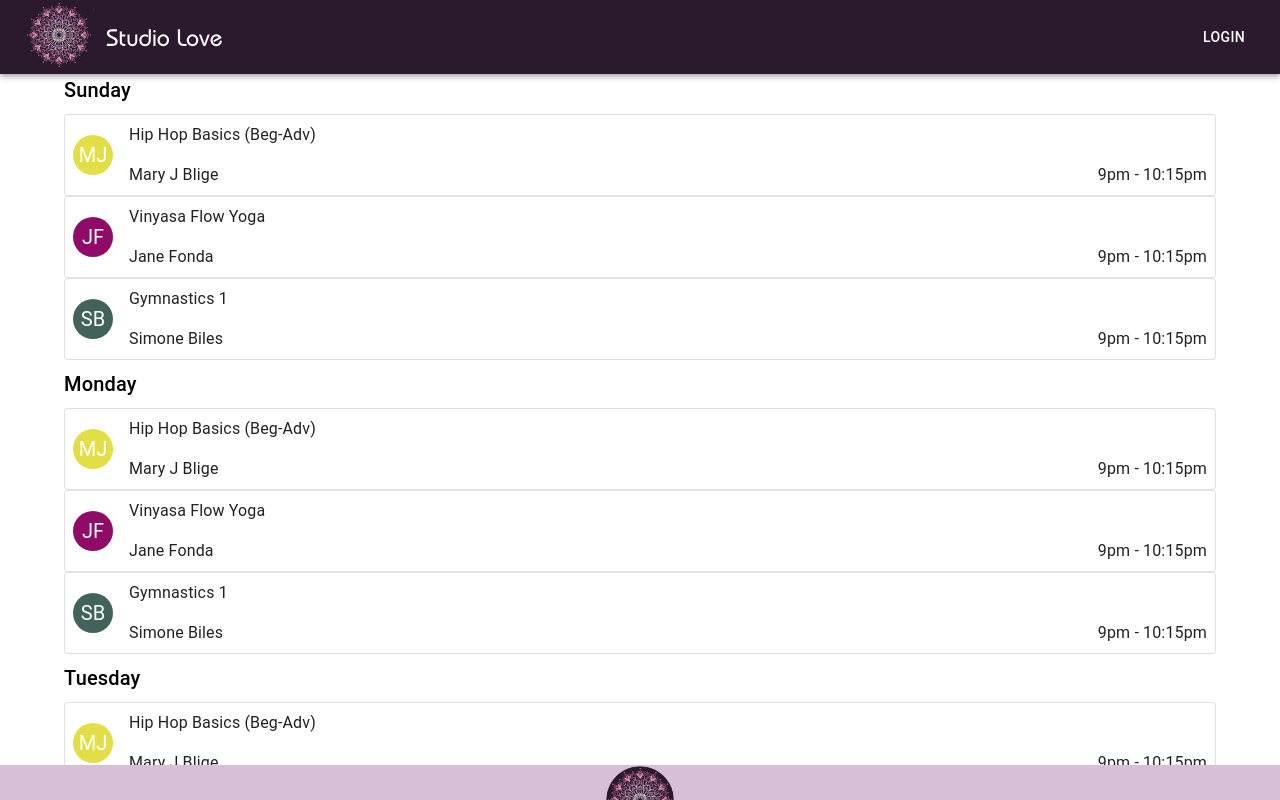
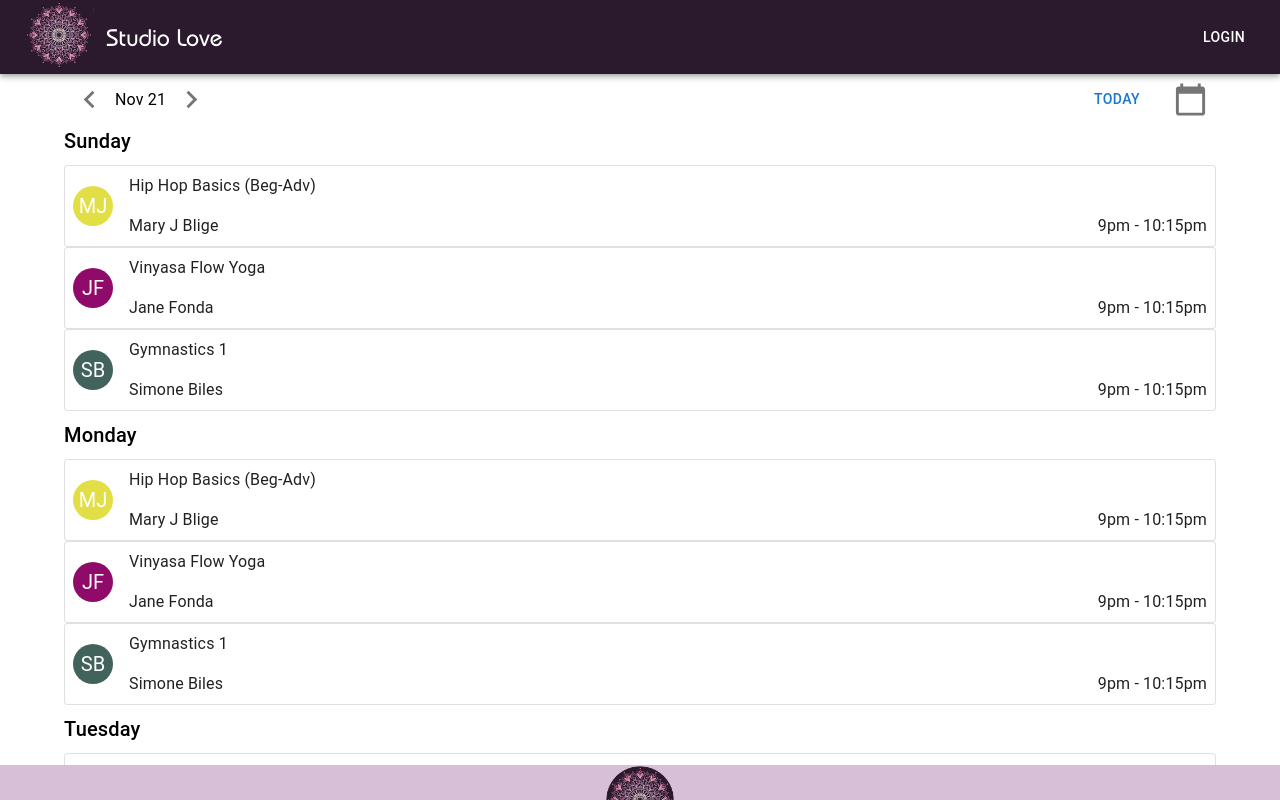
Before and after one commit to ck4adventure/studio_love_fe, a React (Vite) app: page / in a window 1280 px wide. Shown: the top 800 px of the page. Built offline with nearby package versions, Linux system fonts and the light colour scheme.

Commit message:
start date pickers and calendar views

```diff
--- a/package.json
+++ b/package.json
@@ -14,8 +14,10 @@
     "@emotion/styled": "^11.11.0",
     "@fontsource/roboto": "^5.0.8",
     "@mui/icons-material": "^5.14.18",
-    "@mui/material": "^5.14.18",
+    "@mui/material": "^5.14.19",
+    "@mui/x-date-pickers": "^6.18.2",
     "axios": "^1.6.2",
+    "dayjs": "^1.11.10",
     "eslint-plugin-react": "^7.33.2",
     "react": "^18.2.0",
     "react-dom": "^18.2.0",
--- a/src/App.tsx
+++ b/src/App.tsx
@@ -7,7 +7,8 @@
 import AppNavBar from './components/AppNavBar/AppNavBar'
 import { router } from './routes/routes'
 import ErrorBoundary from './components/ErrorBoundary'
-
+import { LocalizationProvider } from '@mui/x-date-pickers';
+import { AdapterDayjs } from '@mui/x-date-pickers/AdapterDayjs'
 
 
 
@@ -16,9 +17,11 @@
   return (
     <>
       <ErrorBoundary>
+        <LocalizationProvider dateAdapter={AdapterDayjs}>
         <AppNavBar />
         <RouterProvider router={router} />
         <AppFooterBar />
+        </LocalizationProvider>
       </ErrorBoundary>
     </>
   )
--- a/src/pages/CalendarPage.tsx
+++ b/src/pages/CalendarPage.tsx
@@ -1,10 +1,18 @@
-import { Container } from '@mui/material'
-import Section from '../components/Section'
+import { Box, Button, Container, IconButton, Typography } from '@mui/material'
+import Section from '../components/Section';
+import { DatePicker } from '@mui/x-date-pickers';
+import { DateCalendar } from '@mui/x-date-pickers/DateCalendar';
+import NavigateBeforeIcon from '@mui/icons-material/NavigateBefore';
+import NavigateNextIcon from '@mui/icons-material/NavigateNext';
+import CalendarTodayIcon from '@mui/icons-material/CalendarToday';
+import dayjs from 'dayjs'
+import { useState } from 'react';
 
 // CalendarPage shows the main schedule view for a given studio
 // Default is list view, as this is mobile friendly
 // and TODO is a left to right weekly view that is wide screen friendly
 
+// weekdays listed here wrongly in order to ensure format cleaner working
 const weekdays = [
   "sunday",
   "MONDAY",
@@ -17,9 +25,58 @@
 
 export default function CalendarPage() {
   const formattedWeekdays = weekdays.map(day => day[0].toUpperCase() + day.slice(1).toLowerCase())
+  const [selectedDate, setSelectedDate] = useState(dayjs())
+  const [showCalendar, setShowCalendar] = useState(false)
+  // const prevMonth = dayjs().subtract(1, 'month')
+  // const threeMonthsOut = dayjs().add(3, "month")
+
+  // function handleDatePicker(date: any) {
+  //   setSelectedDate(dayjs(date))
+
+  // }
+
+  function handleTodayButton() {
+    setSelectedDate(dayjs())
+  }
+
+  function handleNavBefore() {
+    setSelectedDate(date => dayjs(date).subtract(1, 'week'))
+
+  }
+
+  function handleNavNext() {
+    setSelectedDate(date => dayjs(date).add(1, 'week'))
+  }
+
+  function handleShowCalendar() {
+    setShowCalendar(!showCalendar)
+  }
+
+
   return (
-    <Container maxWidth="lg" sx={{ textAlign: "left", marginBottom: 4 }}>
-      {formattedWeekdays.map(day => <Section name={day}></Section>)}
-    </Container>
+    <>
+      <Container maxWidth="lg" sx={{ textAlign: "left", marginBottom: 4 }}>
+        <Box display={"flex"} sx={{ justifyContent: "space-between" }}>
+          <Box display={"flex"} sx={{ alignItems: "center" }}>
+            <IconButton onClick={handleNavBefore}>
+              <NavigateBeforeIcon fontSize="large" />
+            </IconButton>
+            <Typography component="div">{dayjs(selectedDate).format('MMM D')}</Typography>
+            <IconButton onClick={handleNavNext}>
+              <NavigateNextIcon fontSize="large" />
+            </IconButton>
+          </Box>
+          <Box display={"flex"} sx={{ alignItems: "center" }}>
+            <Button variant="text" sx={{mr: 2}} onClick={handleTodayButton}>Today</Button>
+            <IconButton onClick={handleShowCalendar}>
+              <CalendarTodayIcon fontSize="large"/>
+            </IconButton>
+          </Box>
+        </Box>
+
+
+        {formattedWeekdays.map(day => <Section name={day}></Section>)}
+      </Container>
+    </>
   )
 }
```
Also changed, not shown: 1 other file (tests, documents, lock files or other folders).
